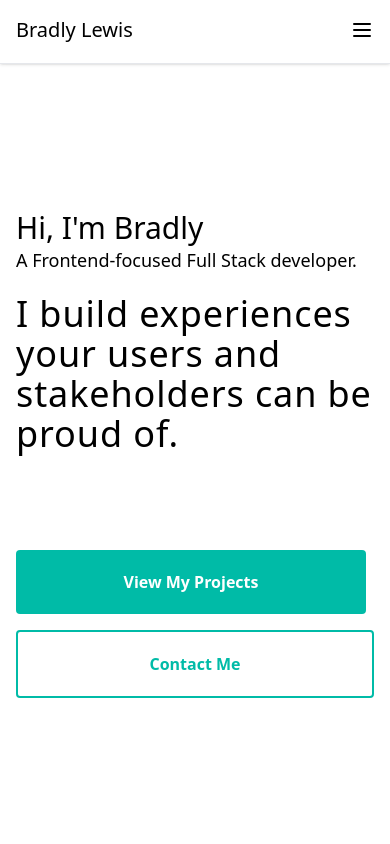
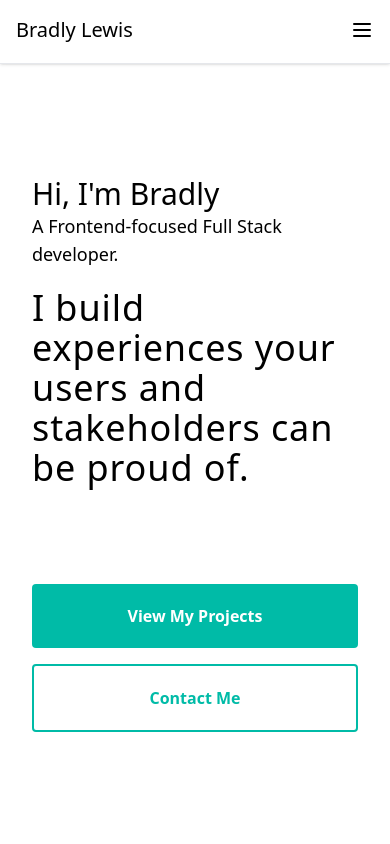
Before and after one commit to bradlylewis/my-portfolio-site, a React (Vite) app: page / in a window 390 px wide. Shown: the top 844 px of the page. Built offline with nearby package versions, Linux system fonts and the light colour scheme.

Commit message:
update projects page wip

```diff
--- a/src/components/Hero.jsx
+++ b/src/components/Hero.jsx
@@ -1,12 +1,12 @@
 export default function Hero() {
   return (
     <section id="hero" className="min-h-[calc(100vh-4rem)] flex items-center flex-column">
-      <div className="container mx-auto lg:max-w-6xl px-4 md:px-12">
+      <div className="container mx-auto lg:max-w-6xl px-8 md:px-12">
         <h1 className="text-3xl lg:text-5xl font-semi-bold lg:mb-3">Hi, I'm Bradly</h1>
         <p className="text-lg lg:text-2xl font-semi-bold mb-5 lg:mb-9">A Frontend-focused Full Stack developer.</p>
         <p className="text-4xl lg:text-5xl tracking-wide">I build experiences your users and stakeholders can be proud of.</p>
         <div className="flex flex-col md:flex-row gap-4 text-center mt-24">
-          <a href="#projects" className="bg-teal-500 text-white py-5 md:py-4 md:px-8 rounded font-bold hover:bg-teal-600 mr-2 transition">View My Projects</a>
+          <a href="#projects" className="bg-teal-500 text-white py-5 md:py-4 md:px-8 rounded font-bold hover:bg-teal-600 transition">View My Projects</a>
           <a href="#contact" className="border-2 border-teal-500 py-5 md:py-4 md:px-8 rounded font-bold text-teal-500 hover:bg-gray-50 transition">Contact Me</a>
         </div>
       </div>
```
